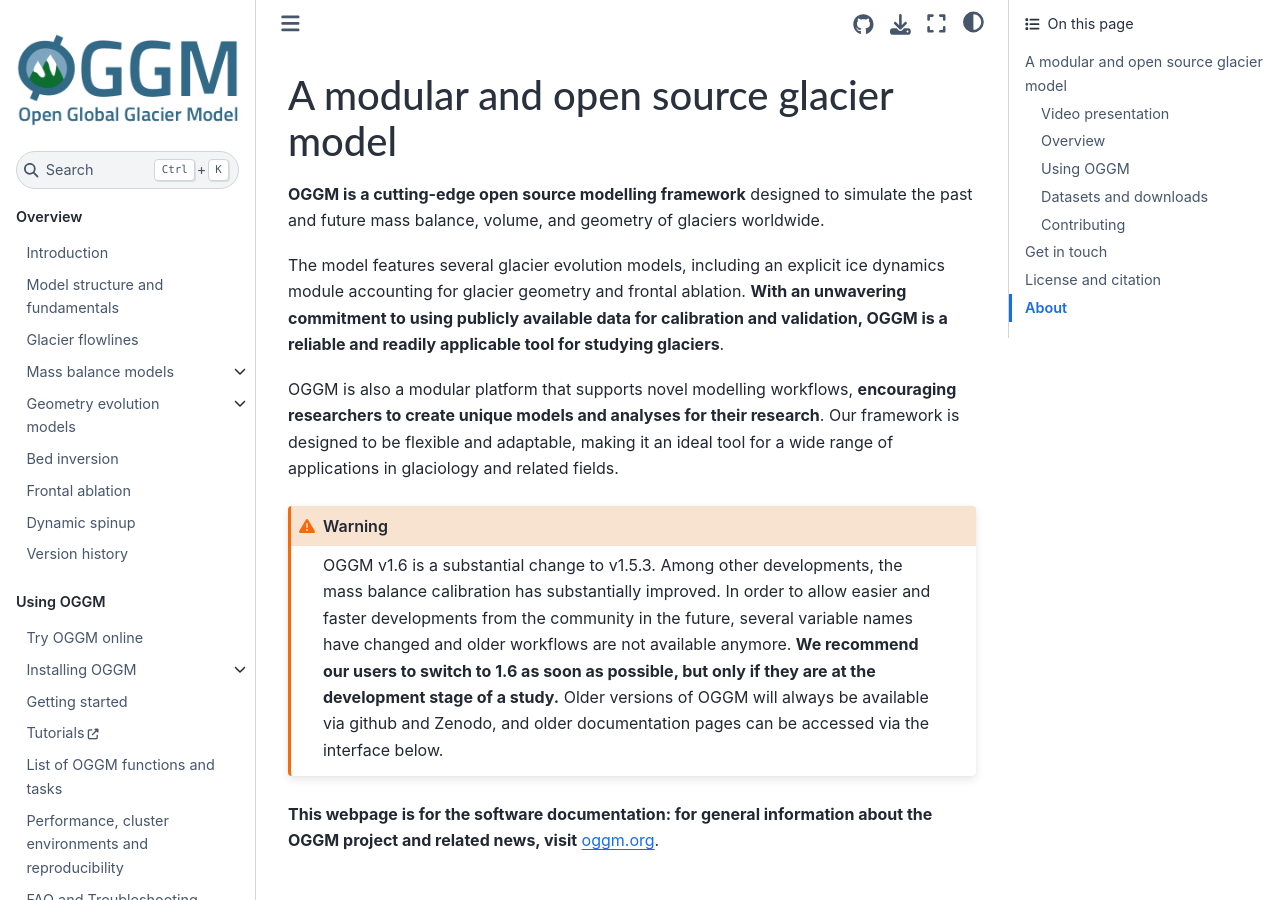
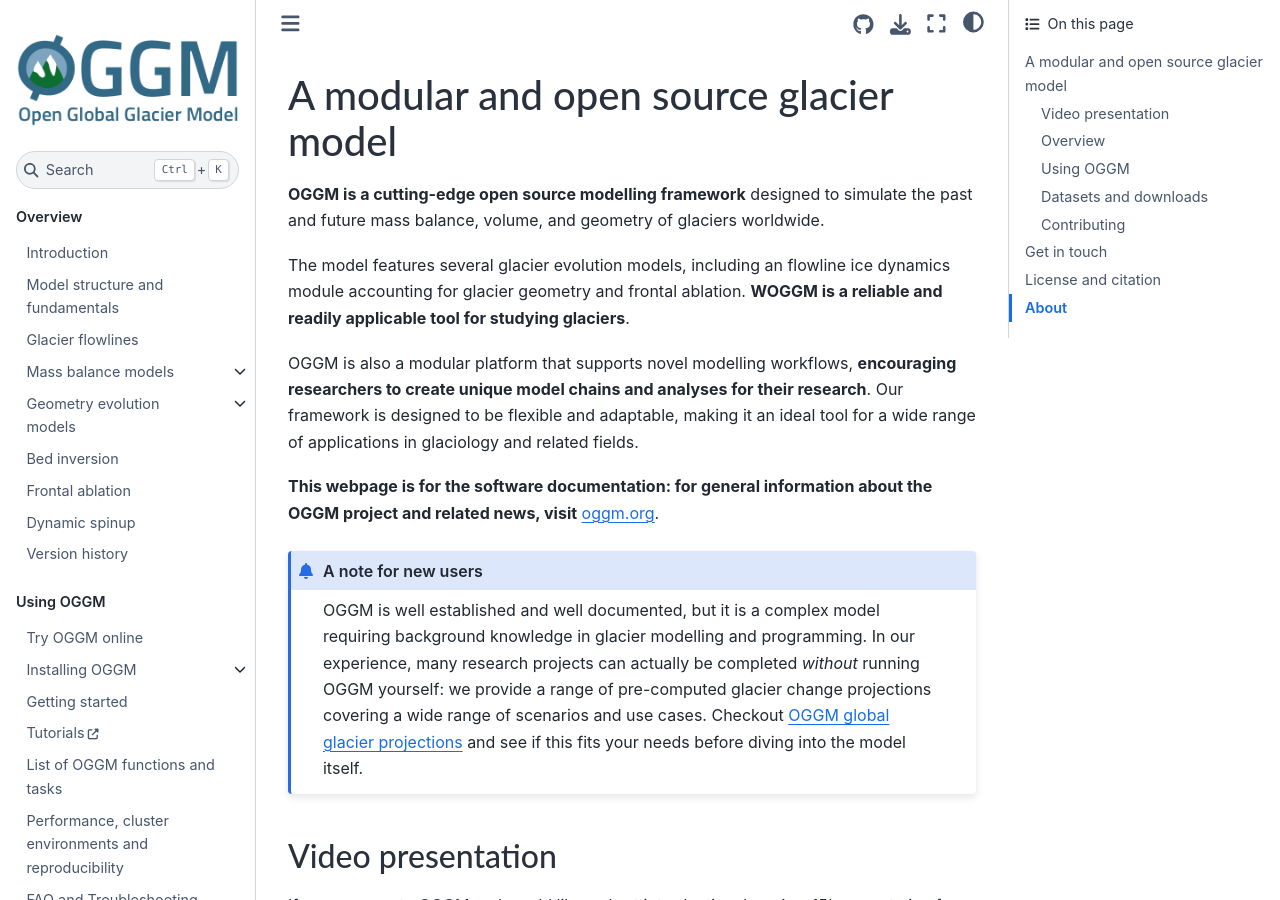
Before and after one commit to OGGM/oggm, a Sphinx documentation site: the page built from docs/index.rst, in a window 1280 px wide and 900 px high. Built offline with Sphinx 7.4.7 and the Sphinx Book theme 1.1.4, drawn with Linux system fonts in a browser that asks for light colours; the version number could not be read and is left out.

Commit message:
Further doc updates

```diff
--- a/docs/download-projections.rst
+++ b/docs/download-projections.rst
@@ -15,6 +15,8 @@ A detailed description of the experimental-setup, information on the data
 structure, analysis of the data and a brief comparison to `Rounce et al. (2023) <https://www.science.org/doi/10.1126/science.abo1324>`_
 together with the analysis jupyter notebooks can be found in the
 `OGGM/oggm-standard-projections-csv-files repository <https://github.com/OGGM/oggm-standard-projections-csv-files>`_.
+Data for the CMIP6 GCMs until 2100 is also described in
+`Zekollari et al. (2024) <https://doi.org/10.5194/egusphere-2024-1013>`_.
 
 These projections use :ref:`eb-flowlines`, make use of the :ref:`dynamic-spinup`,
 the new "informed 3-step" :ref:`mb-calib` method for each glacier with geodetic data,
@@ -56,6 +58,7 @@ If you use these data (either aggregated csv or the per-glacier netcdf files), p
 *Lilian Schuster, Patrick Schmitt, Anouk Vlug, & Fabien Maussion. (2023). OGGM/oggm-standard-projections-csv-files: v1.0 (v1.0). Zenodo. https://doi.org/10.5281/zenodo.8286065*
 
 In addition, please cite OGGM (Maussion et al., 2019) and the specific OGGM version as
-specified in the OGGM documentation: :ref:`citing-oggm`.
+specified in the OGGM documentation: :ref:`citing-oggm`. The data for the CMIP6 GCMs
+until 2100 is also described in `Zekollari et al. (2024) <https://doi.org/10.5194/egusphere-2024-1013>`_.
 
 We also recommend to refer to the CMIP option that you are using (references are listed in the data repository).
--- a/docs/index.rst
+++ b/docs/index.rst
@@ -5,29 +5,27 @@ A modular and open source glacier model
 **OGGM is a cutting-edge open source modelling framework** designed to simulate
 the past and future mass balance, volume, and geometry of glaciers worldwide.
 
-The model features several glacier evolution models, including an explicit ice
+The model features several glacier evolution models, including an flowline ice
 dynamics module accounting for glacier geometry and frontal ablation.
-**With an unwavering commitment to using publicly available data for calibration
-and validation, OGGM is a reliable and readily applicable tool for studying glaciers**.
+**WOGGM is a reliable and readily applicable tool for studying glaciers**.
 
 OGGM is also a modular platform that supports novel modelling workflows,
-**encouraging researchers to create unique models and analyses for their research**.
+**encouraging researchers to create unique model chains and analyses for their research**.
 Our framework is designed to be flexible and adaptable, making it an
 ideal tool for a wide range of applications in glaciology and related fields.
 
-.. warning::
-
-   OGGM v1.6 is a substantial change to v1.5.3. Among other developments,
-   the mass balance calibration has substantially improved. In order to
-   allow easier and faster developments from the community in the future,
-   several variable names have changed and older workflows are not available
-   anymore. **We recommend our users to switch to 1.6 as soon as
-   possible, but only if they are at the development stage of a study.**
-   Older versions of OGGM will always be available via github and Zenodo,
-   and older documentation pages can be accessed via the interface below.
-
 **This webpage is for the software documentation: for general information about the
 OGGM project and related news, visit** `oggm.org <http://oggm.org>`_.
+
+.. admonition:: A note for new users
+
+    OGGM is well established and well documented, but it is a complex model requiring
+    background knowledge in glacier modelling and programming.
+    In our experience, many research projects can actually be completed *without*
+    running OGGM yourself: we provide a range of pre-computed glacier change projections
+    covering a wide range of scenarios and use cases. Checkout :doc:`download-projections`
+    and see if this fits your needs before diving into the model itself.
+
 
 Video presentation
 ^^^^^^^^^^^^^^^^^^
--- a/docs/shop.rst
+++ b/docs/shop.rst
@@ -77,7 +77,7 @@ There are six available levels of pre-processing:
   the processing chain can be re-run from them.
 - **Level 4**: includes a historical simulation from
   the RGI date to the last possible date of the baseline climate file
-  (currently January 1<sup>st</sup> 2020 at 00H for most datasets), stored with the file suffix
+  (currently January 1st 2020 at 00H for most datasets), stored with the file suffix
   ``_historical``. Moreover, some configurations (called ``spinup``) may include
   a simulation running a spinup from 1979 to the last possible date of the baseline climate file,
   stored with the file suffix ``_spinup_historical``. This spinup attempts to conduct a
```
Also changed, not shown: docs/introduction.rst (+6 -3 lines), 1 other file.
